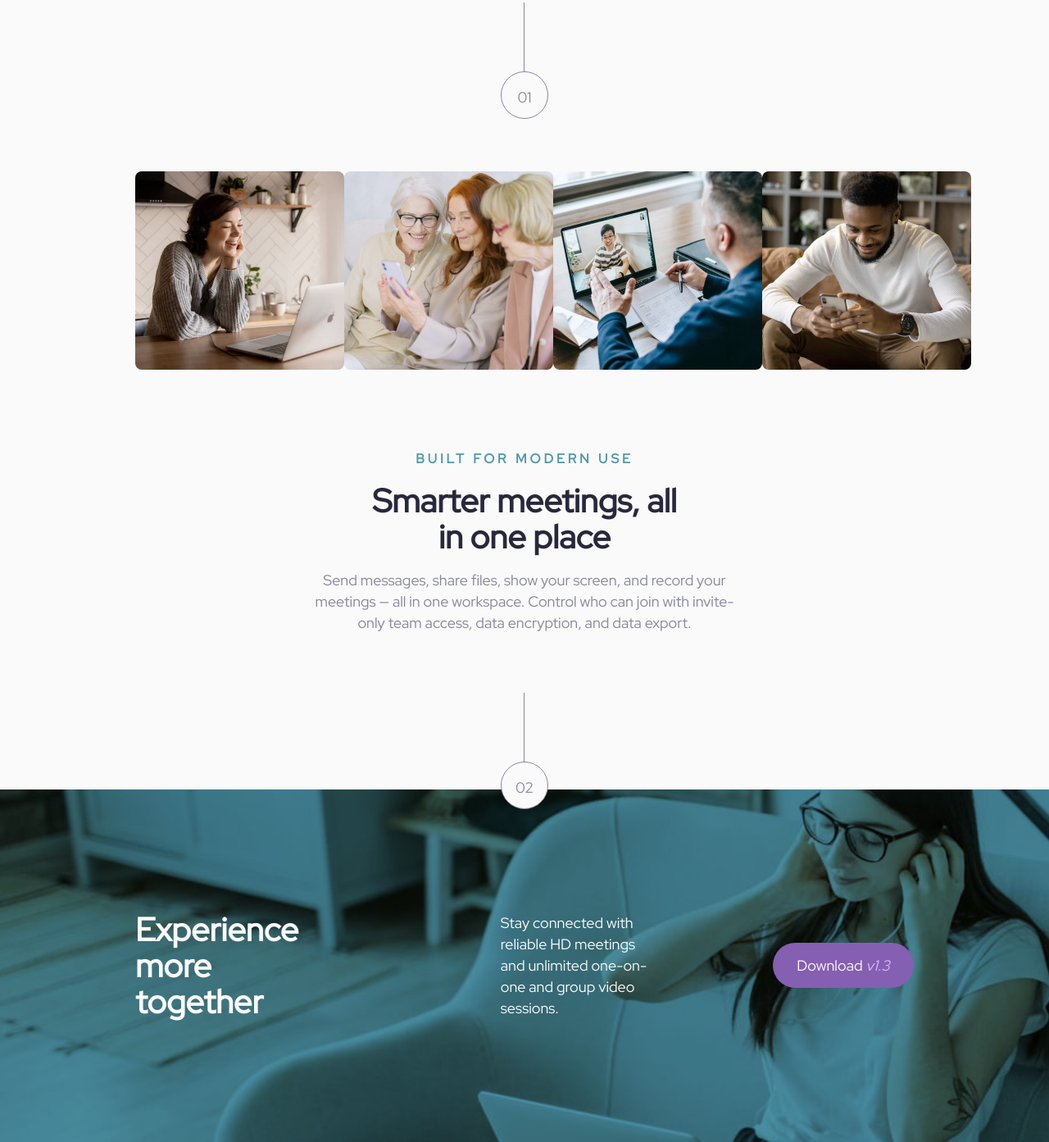
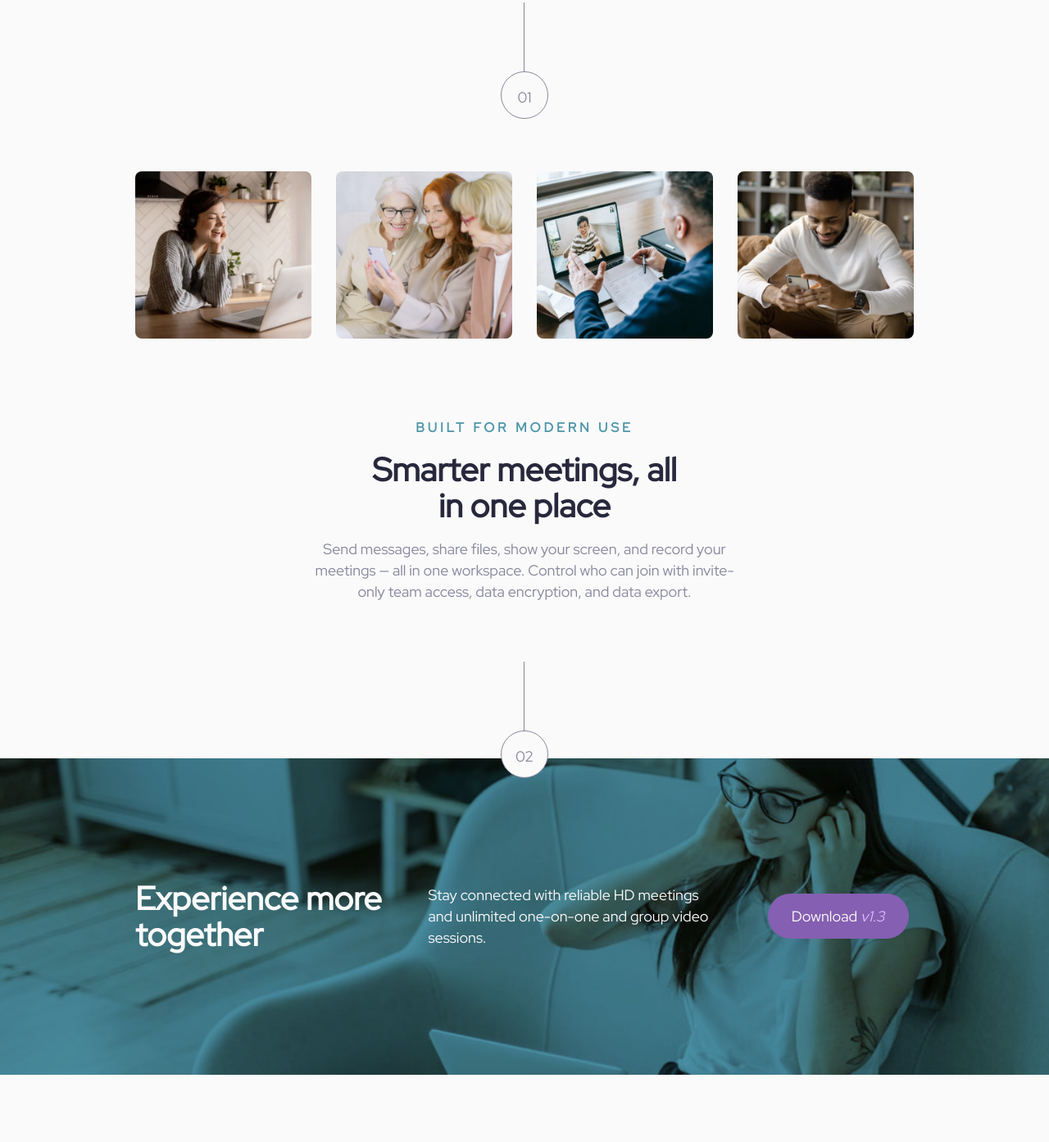
Before and after one commit to hermannleboss/frontend-mentor-meet-landing-page, a website built with Vite: page index.html in a window 1280 px wide. Shown: the part 632-2025 px from the top of the page at 82% size. After the commit the page ends 1943 px from the top, so only its background shows below. Built offline with nearby package versions, Linux system fonts and the light colour scheme.

Commit message:
update footer style

```diff
--- a/assets/sass/layout/_gallery.scss
+++ b/assets/sass/layout/_gallery.scss
@@ -1,5 +1,4 @@
 .gallery{
-  display: flex;
   justify-content: space-between;
   padding-bottom: 80px;
   padding-top: 64px;
@@ -7,24 +6,6 @@
   img{
     max-width: 255px;
     border-radius: 8px;
+    width: 100%;
   }
 }
-.footer{
-  background-repeat: no-repeat;
-  background-size: cover;
-  background-image: url("./../desktop/image-footer.jpg");
-  background-color:  $colour-primary;
-  background-blend-mode: multiply;
-  align-items:center;
-  grid-column-gap: 150px;
-  color: $colour-white;
-  &__heading{
-    text-align: left;
-    color: $colour-white;
-  }
-  &__text{
-    max-width: 358px;
-    font-style: normal;
-    font-size: 18px;
-  }
-}
--- a/assets/sass/layout/_grid.scss
+++ b/assets/sass/layout/_grid.scss
@@ -7,4 +7,8 @@
     grid-template-columns: auto auto auto;
     grid-column-gap: 50px;
   }
+  &--4{
+    grid-template-columns: auto auto auto auto;
+    grid-column-gap: 30px;
+  }
 }
--- a/assets/sass/main.scss
+++ b/assets/sass/main.scss
@@ -47,7 +47,7 @@
   background-color:  $colour-primary;
   background-blend-mode: multiply;
   align-items:center;
-  grid-column-gap: 150px;
+  grid-column-gap: 50px;
   color: $colour-white;
   &__heading{
     text-align: left;
--- a/index.html
+++ b/index.html
@@ -38,7 +38,7 @@
     </div>
 </div>
 
-<div class="container gallery">
+<div class="container gallery grid grid--4">
     <img src="assets/desktop/image-woman-in-videocall.jpg" alt="Woman in videocall">
     <img src="assets/desktop/image-women-videochatting.jpg" alt="Women Video Chatting">
     <img src="assets/desktop/image-men-in-meeting.jpg" alt="Man in Meeting">
```
Also changed, not shown: assets/css/style.css, 1 other file.
